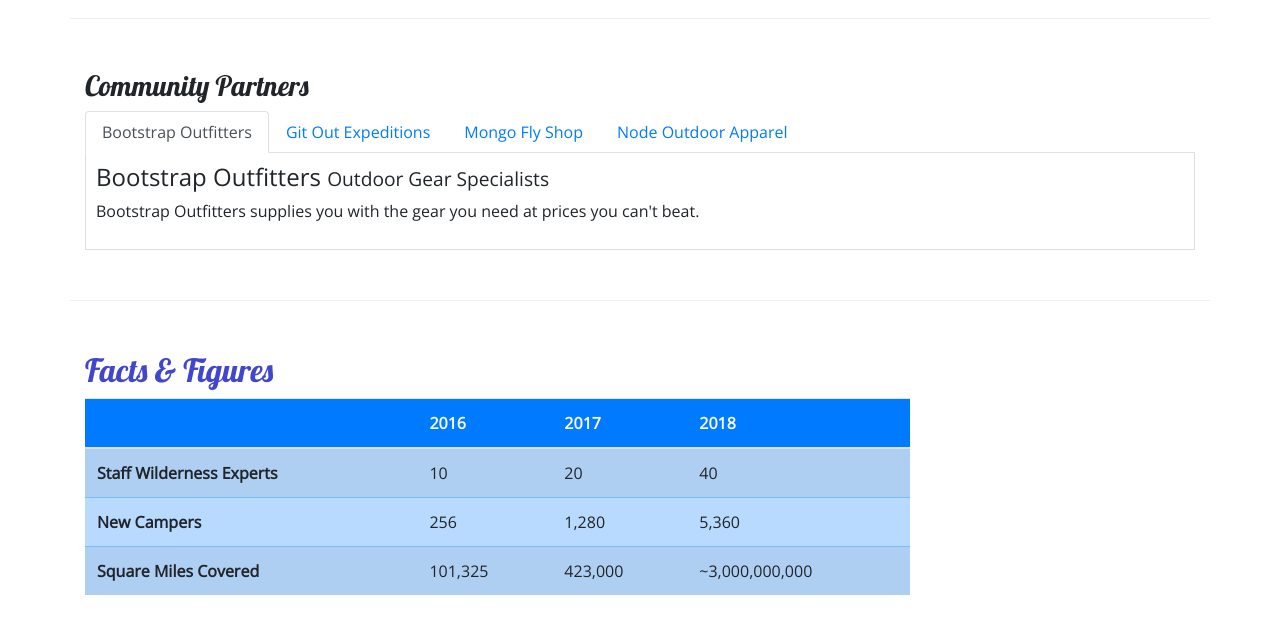
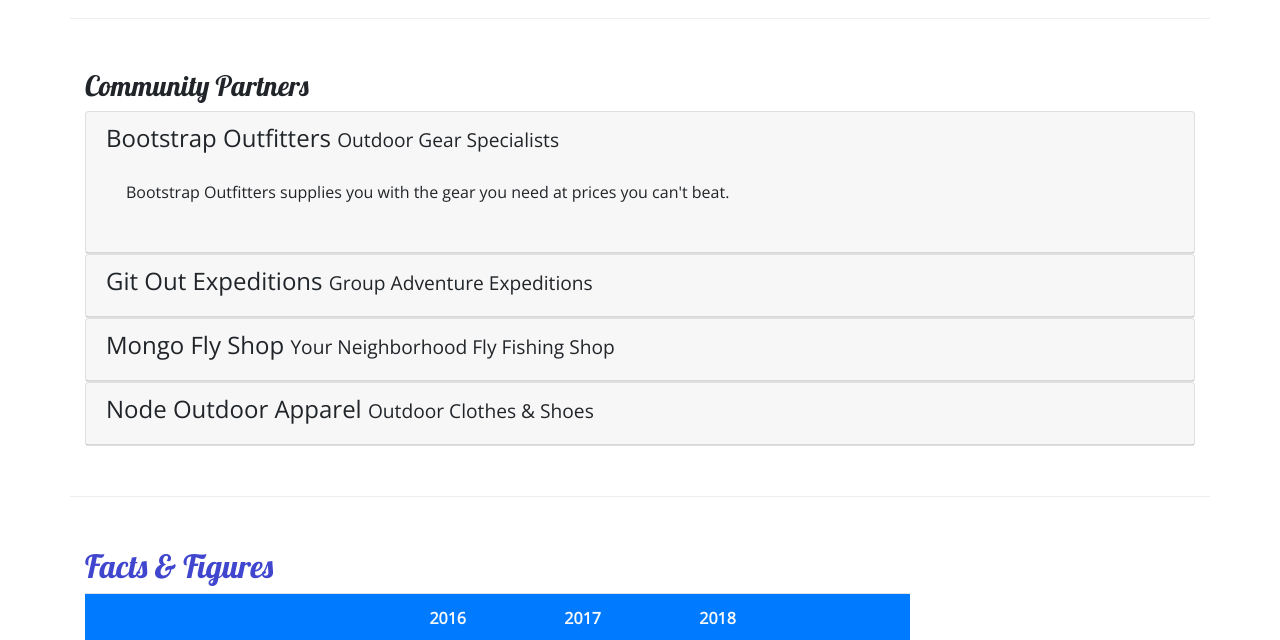
Before and after one commit to InfoPrince21/WebDev, a website: page aboutus.html in a window 1280 px wide. Shown: the part 810-1450 px from the top of the page. Drawn offline with nearby package versions, Linux system fonts and the light colour scheme.

```diff
--- a/aboutus.html
+++ b/aboutus.html
@@ -104,36 +104,62 @@
         <div class="row row-content">
             <div class="col-12">
                 <h3>Community Partners</h3>
-                <ul class="nav nav-tabs">
-                    <li class="nav-item">
-                        <a class="nav-link active" href="#bootstrap" role="tab" data-toggle="tab">Bootstrap Outfitters</a>
-                    </li>
-                    <li class="nav-item">
-                        <a class="nav-link" href="#git" role="tab" data-toggle="tab">Git Out Expeditions</a>
-                    </li>
-                    <li class="nav-item">
-                        <a class="nav-link" href="#mongo" role="tab" data-toggle="tab">Mongo Fly Shop</a>
-                    </li>
-                    <li class="nav-item">
-                        <a class="nav-link" href="#node" role="tab" data-toggle="tab">Node Outdoor Apparel</a>
-                    </li>
-                </ul>
-                <div class="tab-content">
-                    <div role="tabpanel" class="tab-pane fade show active" id="bootstrap">
-                        <h4>Bootstrap Outfitters <small>Outdoor Gear Specialists</small></h4>
-                        <p class="d-none d-sm-block">Bootstrap Outfitters supplies you with the gear you need at prices you can't beat.</p>
+                <div id="accordion">
+                    <div class="card">
+                        <div role="tab" class="card-header">
+                            <h4>
+                                <a data-toggle="collapse" data-target="#bootstrap">
+                                    Bootstrap Outfitters <small>Outdoor Gear Specialists</small>
+                                </a>
+                            </h4>
+                            <div class="collapse show" id="bootstrap" data-parent="#accordion">
+                                <div class="card-body">
+                                    <p class="d-none d-sm-block">Bootstrap Outfitters supplies you with the gear you need at prices you can't beat.</p>
+                                </div>
+                            </div>
+                        </div>
                     </div>
-                    <div role="tabpanel" class="tab-pane fade" id="git">
-                        <h4>Git Out Expeditions <small>Group Adventure Expeditions</small></h4>
-                        <p class="d-none d-sm-block">Join Git Out Expeditions to explore new horizons with a group of other adventurers!</p>
+                    <div class="card">
+                        <div role="tab" class="card-header">
+                            <h4>
+                                <a class="collapsed" data-toggle="collapse" data-target="#git">
+                                    Git Out Expeditions <small>Group Adventure Expeditions</small>
+                                </a>
+                            </h4>
+                            <div class="collapse" id="git" data-parent="#accordion">
+                                <div class="card-body">
+                                    <p class="d-none d-sm-block">Join Git Out Expeditions to explore new horizons with a group of other adventurers!</p>
+                               </div>
+                            </div>
+                        </div>
                     </div>
-                    <div role="tabpanel" class="tab-pane fade" id="mongo">
-                        <h4>Mongo Fly Shop <small>Your Neighborhood Fly Fishing Shop.</small></h4>
-                        <p class="d-none d-sm-block">Need a new fishing pole, a tacklebox, or flies of all kinds? Stop by Mongo Fly Shop.</p>
+                    <div class="card">
+                        <div role="tab" class="card-header">
+                            <h4>
+                                <a class="collapsed" data-toggle="collapse" data-target="#mongo">
+                                    Mongo Fly Shop <small>Your Neighborhood Fly Fishing Shop</small>
+                                </a>
+                            </h4>
+                            <div class="collapse" id="mongo" data-parent="#accordion">
+                                <div class="card-body">
+                                    <p class="d-none d-sm-block">Need a new fishing pole, a tacklebox, or flies of all kinds? Stop by Mongo Fly Shop.</p>
+                                </div>
+                            </div>
+                        </div>
                     </div>
-                    <div role="tabpanel" class="tab-pane fade" id="node">
-                        <h4>Node Outdoor Apparel <small>Outdoor Clothes & Shoes</small></h4>
-                        <p class="d-none d-sm-block">From polar fleeces to swimsuits, hiking boots to waders, a visit to Node will be sure to get you covered.</p>
+                    <div class="card">
+                        <div role="tab" class="card-header">
+                            <h4>
+                                <a class="collapsed" data-toggle="collapse" data-target="#node">
+                                    Node Outdoor Apparel <small>Outdoor Clothes & Shoes</small>
+                                </a>
+                            </h4>
+                            <div class="collapse" id="node" data-parent="#accordion">
+                                <div class="card-body">
+                                    <p class="d-none d-sm-block">From polar fleeces to swimsuits, hiking boots to waders, a visit to Node will be sure to get you covered.</p>
+                                </div>
+                            </div>
+                        </div>
                     </div>
                 </div>
             </div>
--- a/css/styles.css
+++ b/css/styles.css
@@ -40,3 +40,8 @@
     border-top: none;
     padding: 10px;
 }
+
+a, a:hover {
+    color: inherit;
+    text-decoration: none;
+  }
```
Also changed, not shown: index.html (+7 -1 lines).
